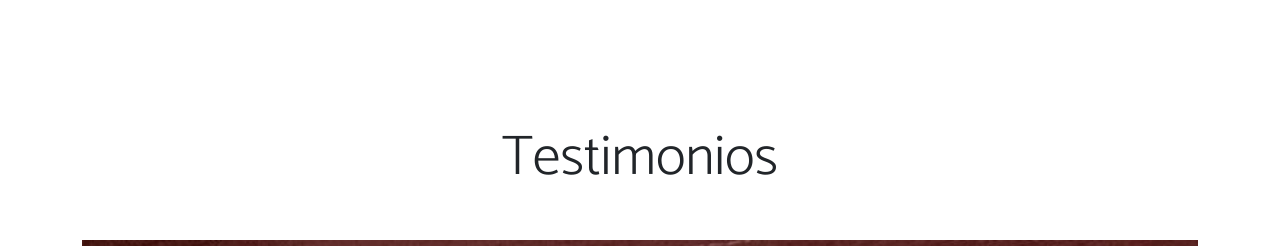
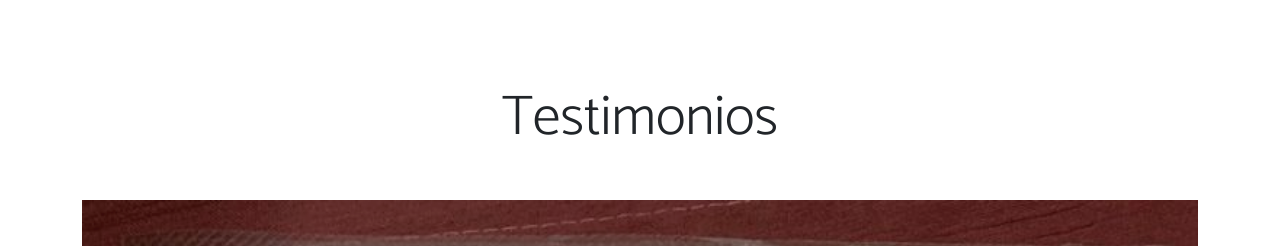
Before and after one commit to lawsonmathew/mahitha, a plain HTML site: page index.html in a window 1280 px wide. Shown: the part 1943-2189 px from the top of the page. Drawn offline with nearby package versions, Linux system fonts and the light colour scheme; files whose address does not match are found by name.

Commit message:
3rd commit

```diff
--- a/index.html
+++ b/index.html
@@ -96,7 +96,7 @@
         </section>
         <!-- Content section 3-->
         <section id="scroll">
-            <h2 class="display-4" style="padding-top: 10vh; padding-bottom: 5vh;"> <center> Testimonios </center></h2>
+            <h2 class="display-4" style="padding-top: 5vh; padding-bottom: 5vh;"> <center> Testimonios </center></h2>
             <div class="container-md">
                 <div id="carouselExampleFade" class="carousel slide carousel-fade" data-bs-ride="carousel">
                     <div class="carousel-inner">
```
